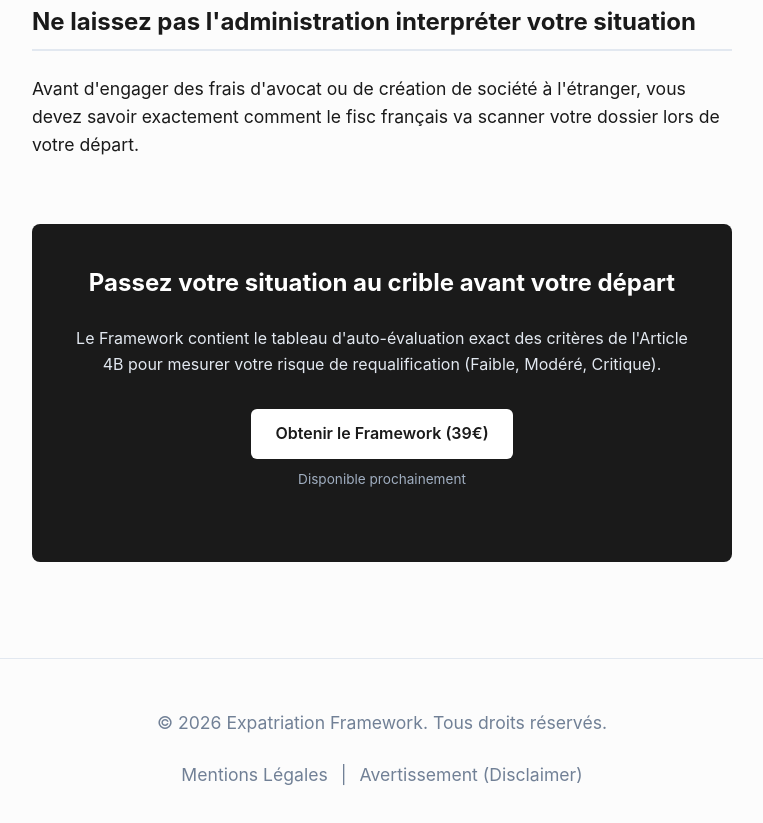
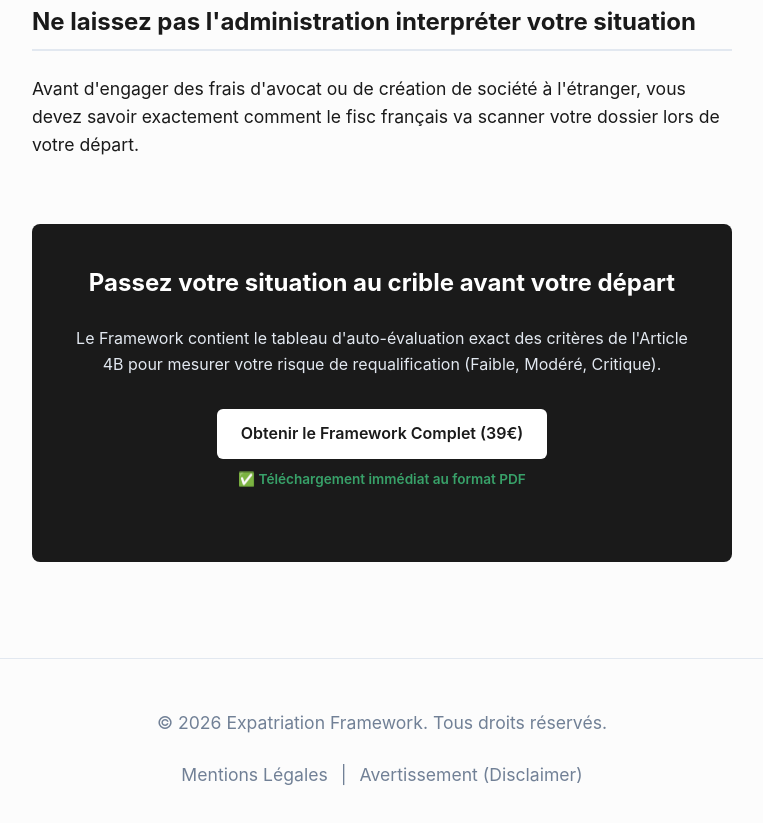
Before and after one commit to MHDFTR/site-expatriation, a plain HTML site: page article-2-residence.html in a window 1280 px wide. Shown: the part 2363-3186 px from the top of the page, without its empty margins (258-1021 px from the left). Drawn offline with Linux system fonts and the light colour scheme.

Commit message:
Update article-2-residence.html

```diff
--- a/article-2-residence.html
+++ b/article-2-residence.html
@@ -112,8 +112,8 @@
         <div class="cta-article">
             <h3>Passez votre situation au crible avant votre départ</h3>
             <p>Le Framework contient le tableau d'auto-évaluation exact des critères de l'Article 4B pour mesurer votre risque de requalification (Faible, Modéré, Critique).</p>
-            <a href="#" class="btn">Obtenir le Framework (39€)</a>
-            <p style="margin-top: 10px; font-size: 0.85rem; color: #a0aec0;">Disponible prochainement</p>
+            <a href="vente.html" class="btn">Obtenir le Framework Complet (39€)</a>
+<p style="margin-top: 10px; font-size: 0.85rem; color: #38a169; font-weight: 600;">✅ Téléchargement immédiat au format PDF</p>
         </div>
 
     </main>
```
